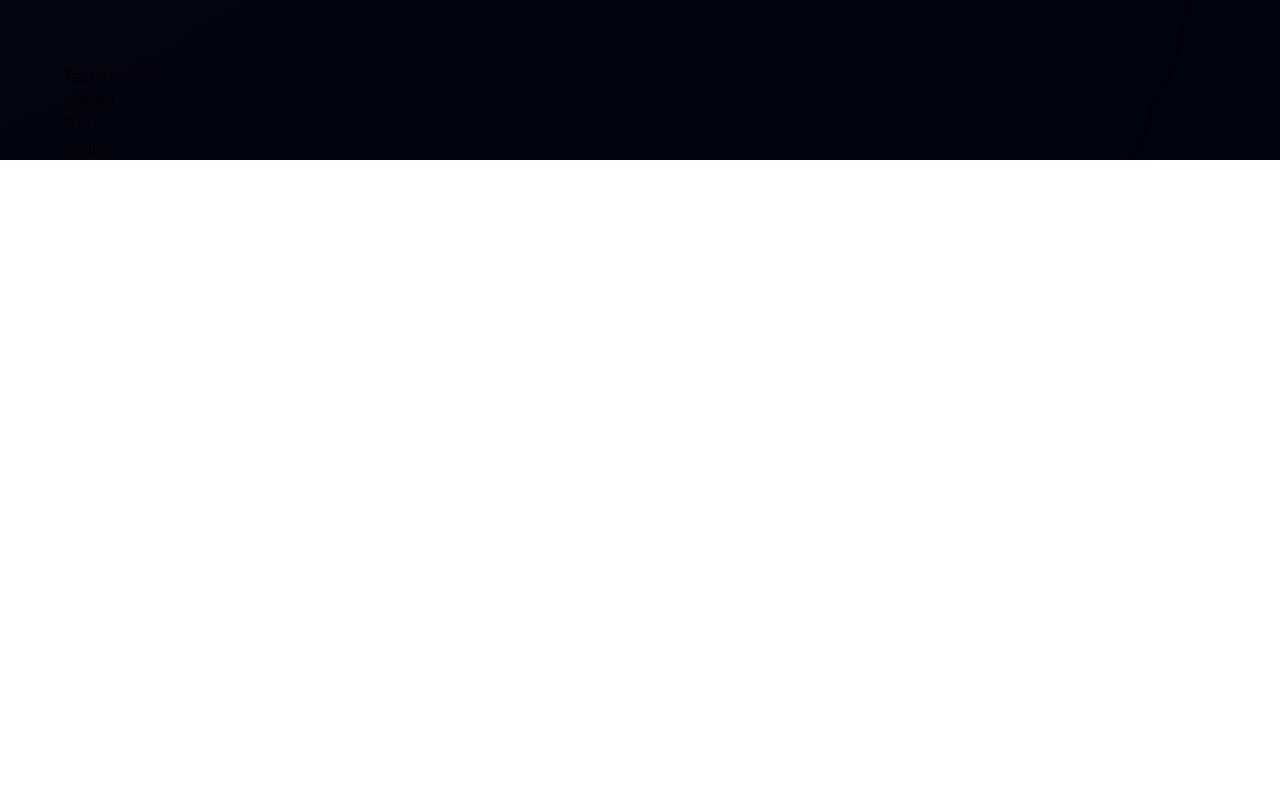
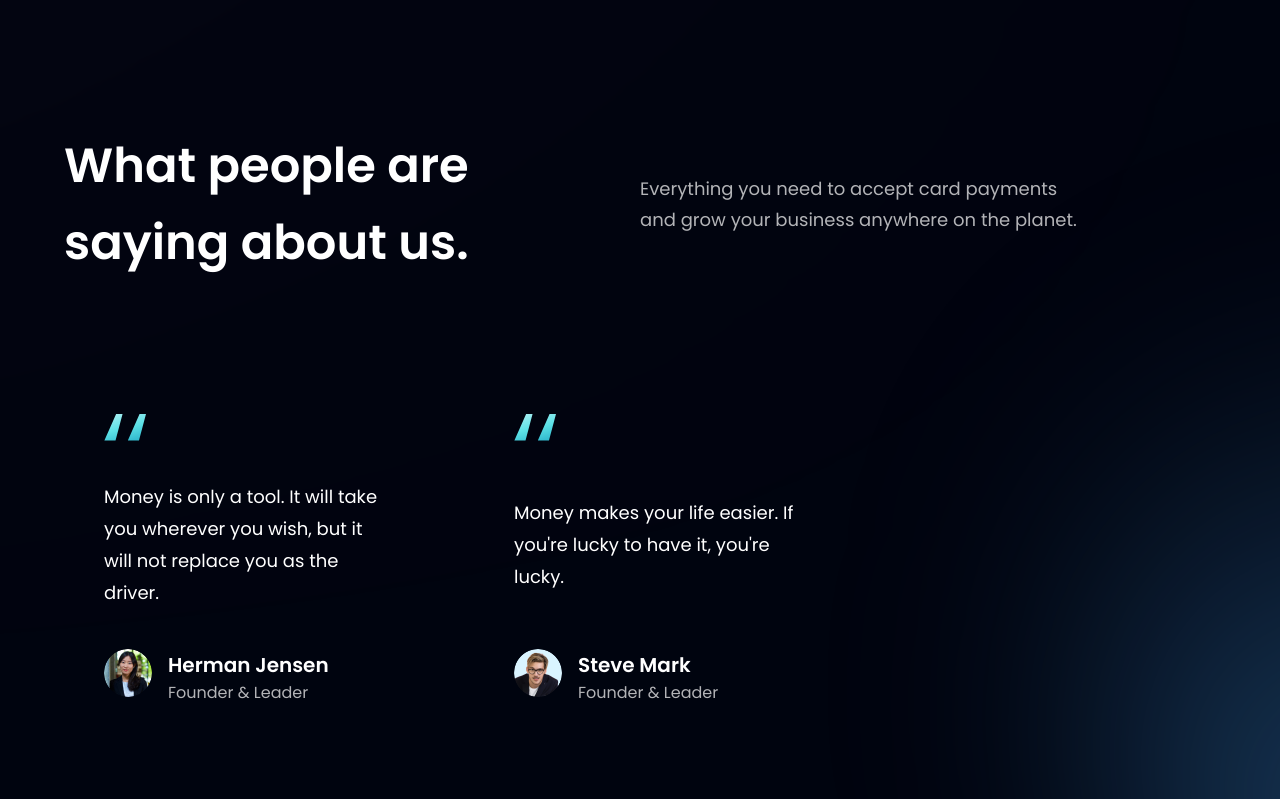
Before and after one commit to ManoKaushik/modern_bank_app, a React (Vite) app: page / in a window 1280 px wide. Shown: the part 2761-3560 px from the top of the page. Before the commit the page ends 2921 px from the top, so only its background shows below. Built offline with nearby package versions, Linux system fonts and the light colour scheme.

Commit message:
Implemented FeedbackCard and Testimonials components with dynamic content and improved layout

```diff
--- a/src/components/FeedbackCard.jsx
+++ b/src/components/FeedbackCard.jsx
@@ -1,9 +1,25 @@
-import React from 'react'
 
-const FeedbackCard = () => {
-  return (
-    <div>FeedbackCard</div>
+import { quotes } from '../assets'
+
+const FeedbackCard = ({content, name, title, img}) => (
+    <div className="flex justify-between flex-col px-10 py-12 rounded-[20px]
+    max-w-[370px] md:mr-10 sm:mr-5 mr-0 my-5 feedback-card ">
+      <img src={quotes} alt="double_quotes" className="w-[42px] h-[27px] object-contain " />
+      <p className="font-poppins font-normal text-[18px] leading-[32px] text-white my-10" >
+        {content}
+      </p>
+
+      <div className="flex flex-row" >
+        <img src={img} alt={name} className="w-[48px] h-[48px] rounded-full " />
+        <div className="flex flex-col ml-4" >
+          <h4 className="font-poppins font-semibold text-[20px]
+          leading-[32px] text-white">{name}</h4>
+          <p className="font-poppins font-normal text-[16px]
+          leading-[24px] text-dimWhite">{title}</p>
+        </div>
+      </div>
+    </div>
   )
-}
+
 
 export default FeedbackCard
--- a/src/components/Testimonials.jsx
+++ b/src/components/Testimonials.jsx
@@ -1,9 +1,32 @@
-import React from 'react'
+import {feedback} from "../constants"
+import styles from "../style"
+import FeedbackCard from "./FeedbackCard"
 
-const Testimonials = () => {
-  return (
-    <div>Testimonials</div>
+const Testimonials = () => (
+    <section className={`${styles.paddingY}
+    ${styles.flexCenter} flex-col relative `} >
+      <div className="absolute z-[0] w-[60%] h-[60%] -right-[50%] rounded-full blue__gradient " />
+
+      <div className="w-full flex justify-between
+      items-center md:flex-row flex-col sm:mb-16
+      mb-6 relative z-[1]" >
+        <h1 className={styles.heading2} >What people are
+          <br className="sm:block hidden" /> saying about us.
+        </h1>
+        <div className="w-full md:mt-0 mt-6" >
+          <p className={`${styles.paragraph} text-left max-w-[450px] `} >Everything you need to accept card payments and grow your
+            business anywhere on the planet.</p>
+        </div>
+      </div>
+
+      <div className="flex flex-wrap sm:justify-start justify-center w-full
+      feedback-container relative z-[1] " >
+        {feedback.map((card) => (
+          <FeedbackCard key={card.id} {...card} />
+        ))}
+      </div>
+    </section>
   )
-}
+
 
 export default Testimonials
```
